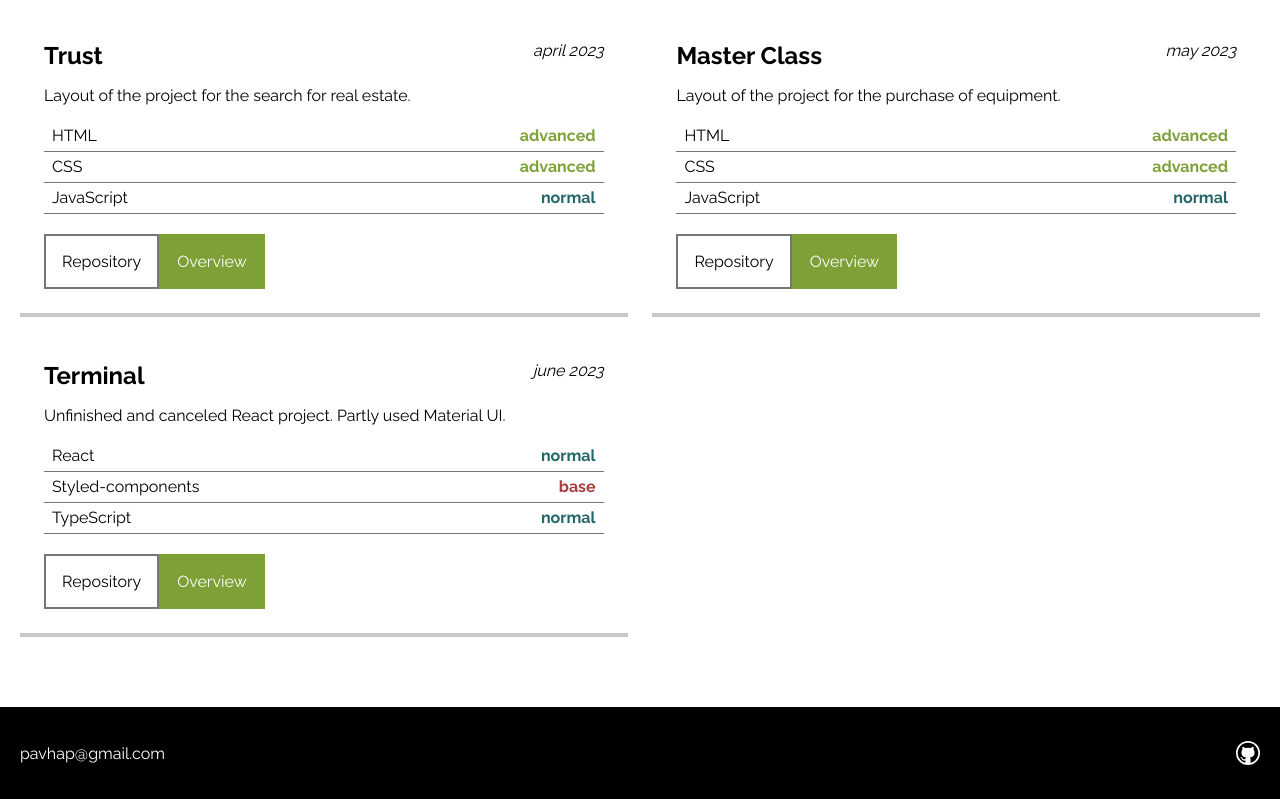
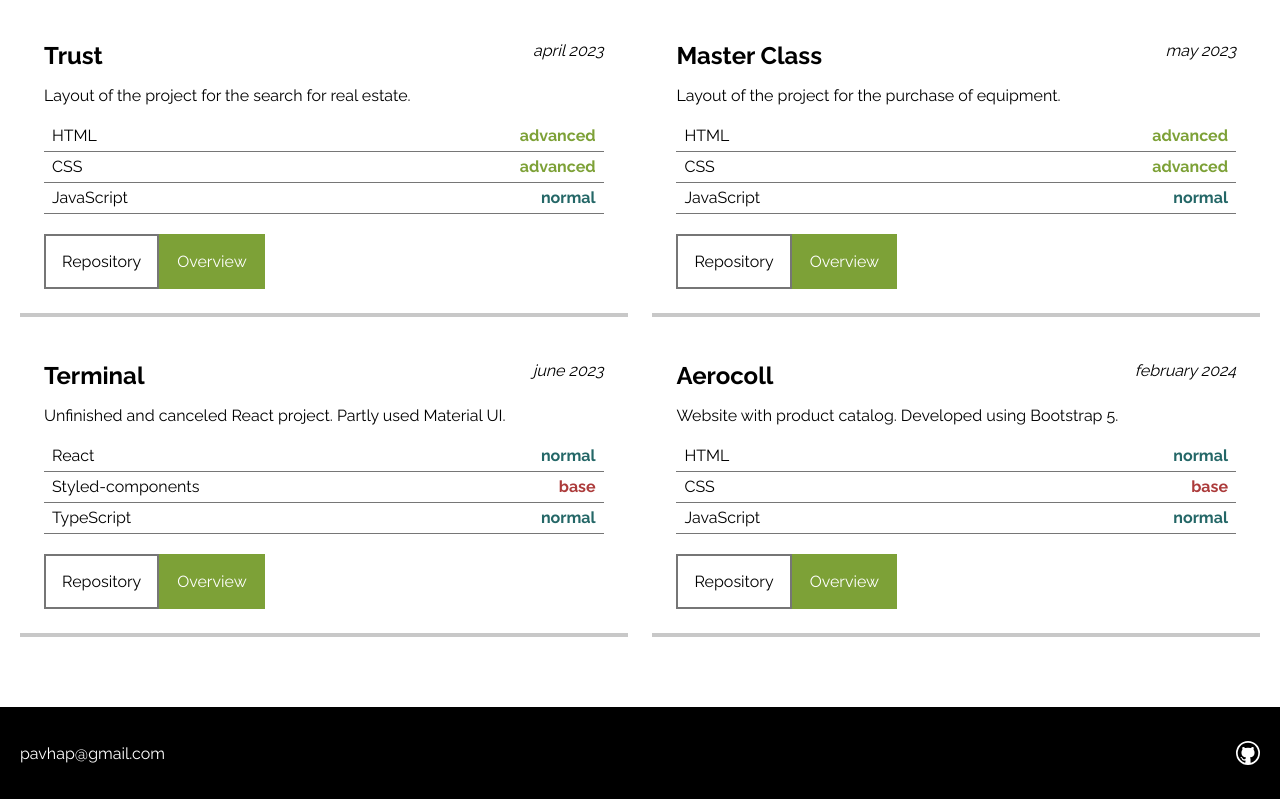
Before and after one commit to KvarcentDekok/portfolio-1, a plain HTML site: page index.html in a window 1280 px wide. Shown: the part 1488-2287 px from the top of the page. Drawn offline with Linux system fonts and the light colour scheme.

Commit message:
Updates portfolio

```diff
--- a/index.html
+++ b/index.html
@@ -348,6 +348,39 @@
                     Overview
                 </a>
             </li>
+
+            <li class="project">
+                <div class="project__wrapper">
+                    <h2 class="project__title">Aerocoll</h2>
+
+                    <p class="project__date">february 2024</p>
+
+                    <p class="project__description">
+                        Website with product catalog. Developed using Bootstrap 5.
+                    </p>
+
+                    <dl class="project__technologies">
+                        <dt class="project__technology">HTML</dt>
+                        <dd class="project__technology-level project__technology-level--normal">normal</dd>
+
+                        <dt class="project__technology">CSS</dt>
+                        <dd class="project__technology-level project__technology-level--base">base</dd>
+
+                        <dt class="project__technology">JavaScript</dt>
+                        <dd class="project__technology-level project__technology-level--normal">normal</dd>
+                    </dl>
+                </div>
+
+                <a href="https://github.com/KvarcentDekok/aerocoll" target="_blank"
+                   class="project__link project__link--outline">
+                    Repository
+                </a>
+
+                <a href="https://aerocoll.vercel.app/" target="_blank"
+                   class="project__link project__link--green">
+                    Overview
+                </a>
+            </li>
         </ul>
     </div>
 </main>
```
